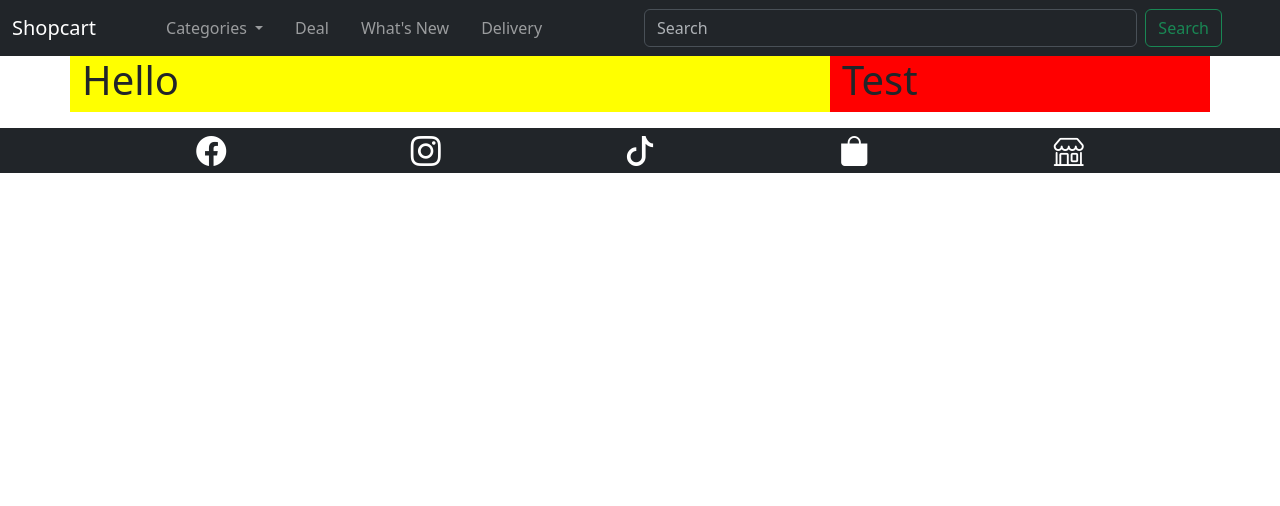
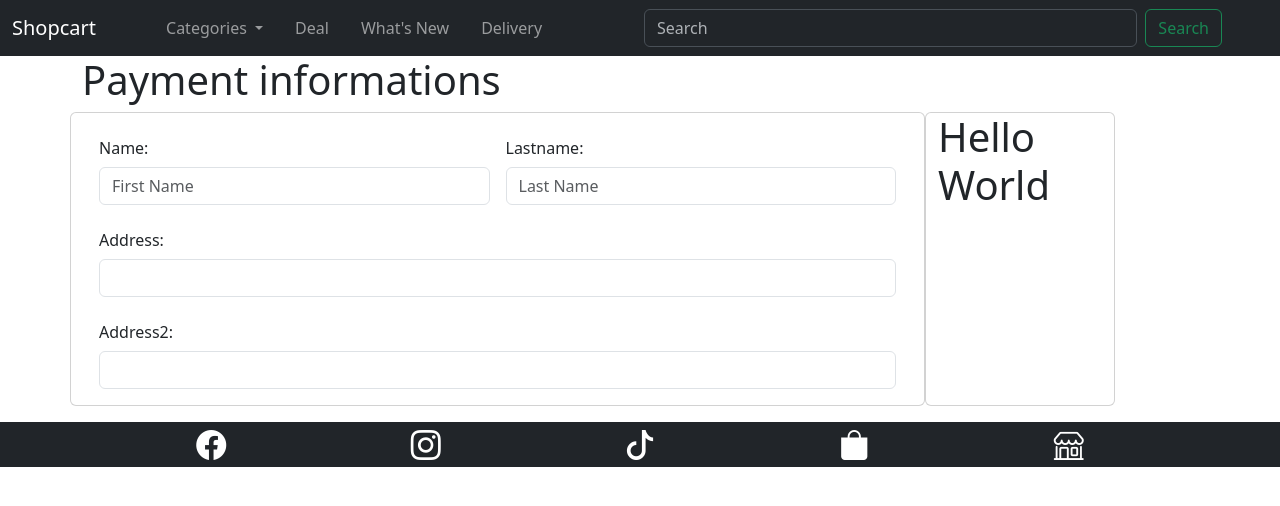
Before and after one commit to Komkrit-Bank/midTerm, a Flask app: page /payment in a window 1280 px wide. Shown: the top 506 px of the page. Run offline with Flask 3, Linux system fonts and the light colour scheme.

Commit message:
Update payment.html

```diff
--- a/templates/payment.html
+++ b/templates/payment.html
@@ -1,14 +1,34 @@
 {% extends 'template.html'%}
 {% block title %}<title>Payment</title>{% endblock %}
 {% block body%}
-    <div class="container">
-        <div class="row">
-            <div class="col col-8" style="background-color:yellow">
-                <h1>Hello</h1>
-            </div>
-            <div class="col col-4" style="background-color:red">
-                <h1>Test</h1>
+    <form action="" method="post">
+        <div class="container">
+            <h1>Payment informations</h1>
+            <div class="row">
+                <div class="col col-9 card">
+                    <div class="row g-3 card-body">
+                        <div class="col col-md-6">
+                            <label for="firstname" class="col-form-label">Name: </label>
+                            <input type="text" name="firstname" id="firstname" class="form-control" placeholder="First Name">
+                        </div>
+                        <div class="col col-md-6">
+                            <label for="lastname" class="col-form-label">Lastname: </label>
+                            <input type="text" name="lastname" id="lastname" class="form-control" placeholder="Last Name">
+                        </div>
+                        <div class="col col-md-12">
+                            <label for="address" class="col-form-label">Address: </label>
+                            <input type="text" name="address" id="address" class="form-control" >
+                        </div>
+                        <div class="col col-md-12">
+                            <label for="address_2" class="col-form-label">Address2: </label>
+                            <input type="text" name="address_2" id="address_2" class="form-control" >
+                        </div>
+                    </div>
+                </div>
+                <div class="col card col-2">
+                    <h1>Hello World</h1>
+                </div>
             </div>
         </div>
-    </div>
+    </form>
 {% endblock %}
```
